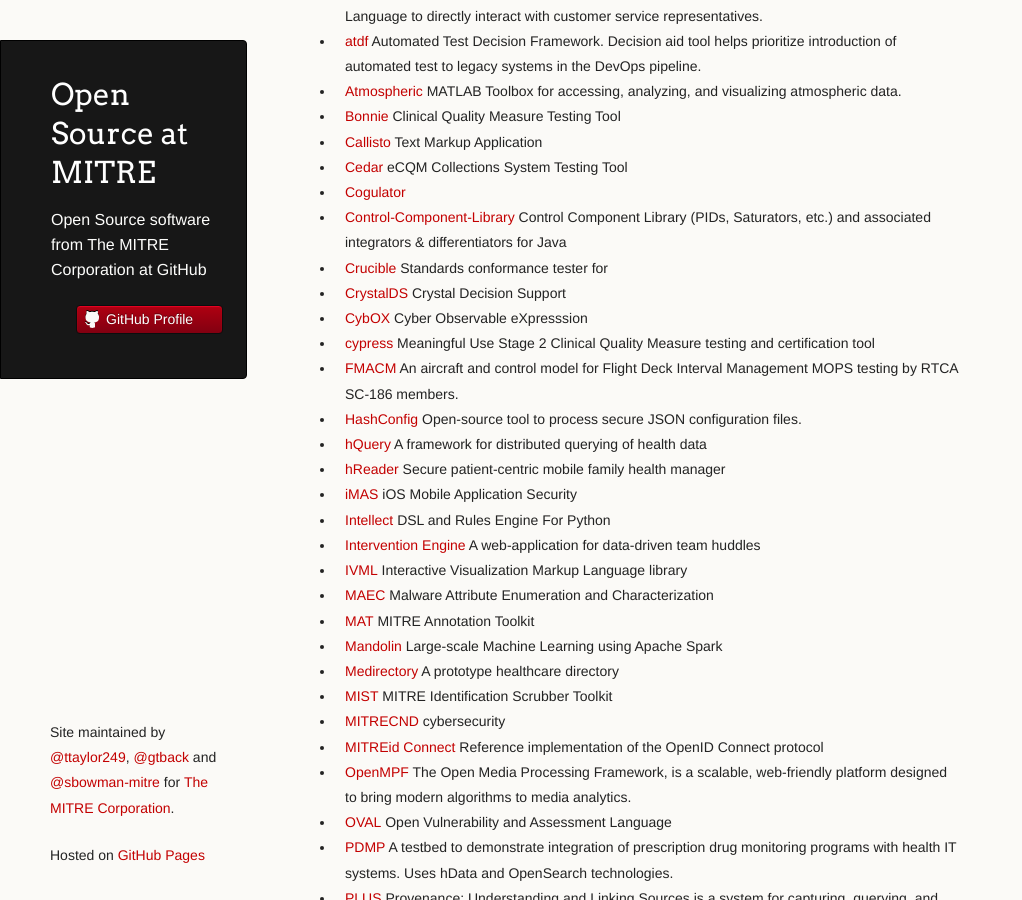
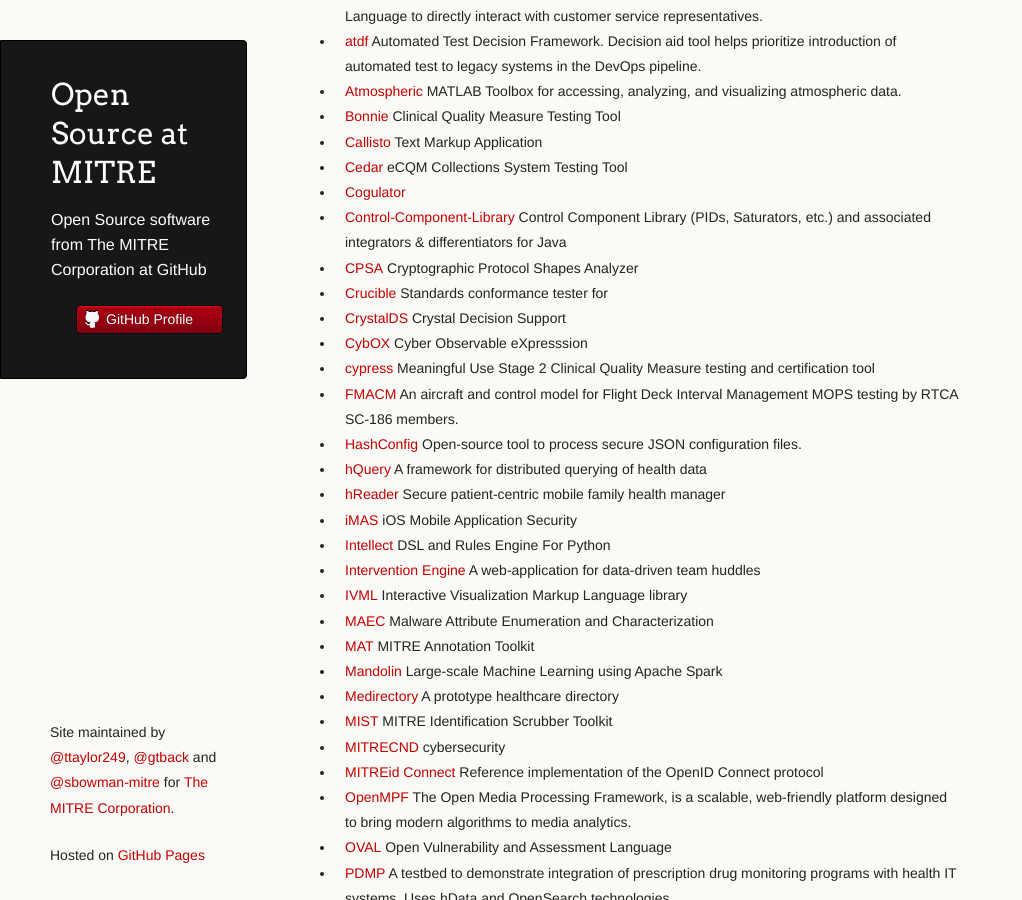
Before and after one commit to mitre/mitre.github.io, a Jekyll site: the page built from index.md, in a window 1280 px wide and 900 px high, scrolled down 527 px. Shown: the whole window, without its empty margins (0-1022 px from the left). Built offline with Jekyll 4.4.1, drawn with Linux system fonts in a browser that asks for light colours.

Commit message:
Adding CPSA to the list of Open Source projects

```diff
--- a/index.md
+++ b/index.md
@@ -33,6 +33,7 @@
 * [Cedar](http://mitre.github.io/cedar/) eCQM Collections System Testing Tool
 * [Cogulator](http://cogulator.github.io/Cogulator/)
 * [Control-Component-Library](https://github.com/buffetboy2001/Control-Component-Library) Control Component Library (PIDs, Saturators, etc.) and associated integrators &amp; differentiators for Java
+* [CPSA](https://github.com/mitre/cpsa) Cryptographic Protocol Shapes Analyzer
 * [Crucible](https://github.com/fhir-crucible) Standards conformance tester for
 * [CrystalDS](https://github.com/crystal-ds) Crystal Decision Support
 * [CybOX](https://github.com/CybOXProject) Cyber Observable eXpresssion
```
